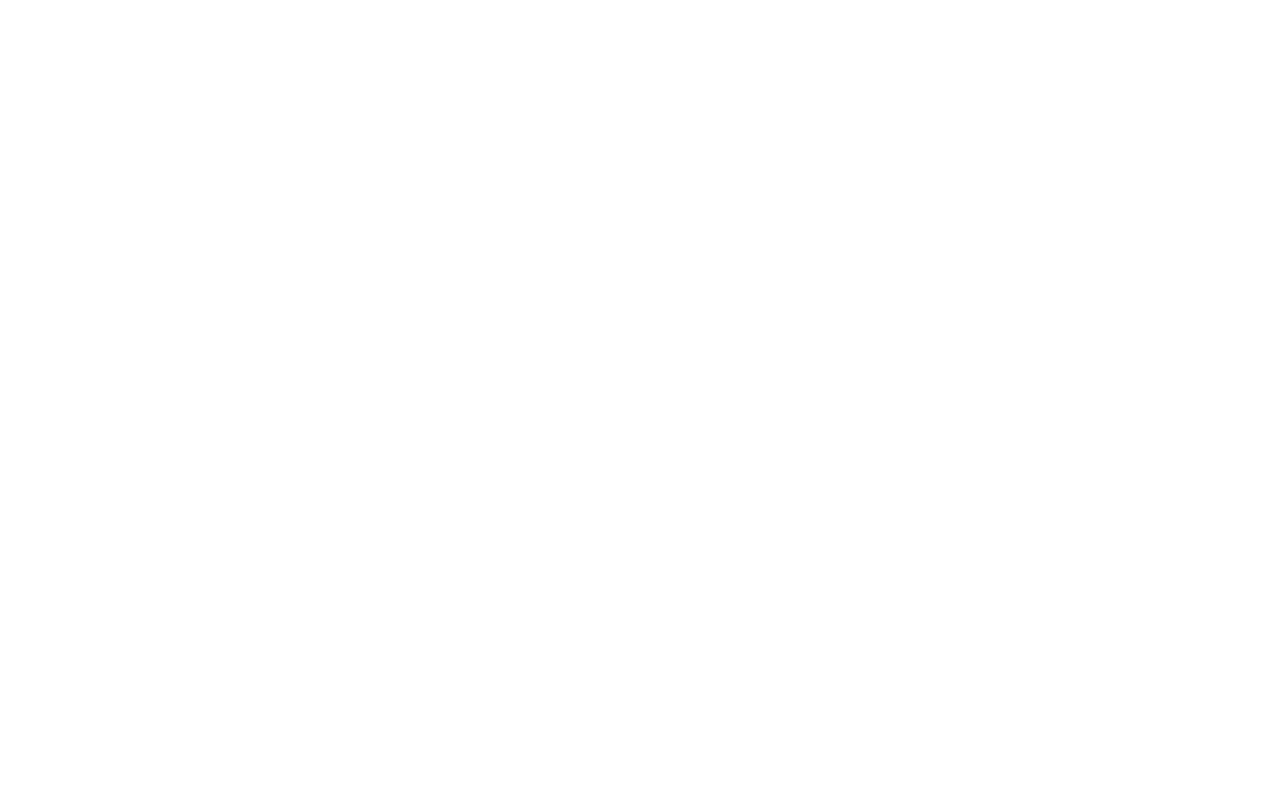
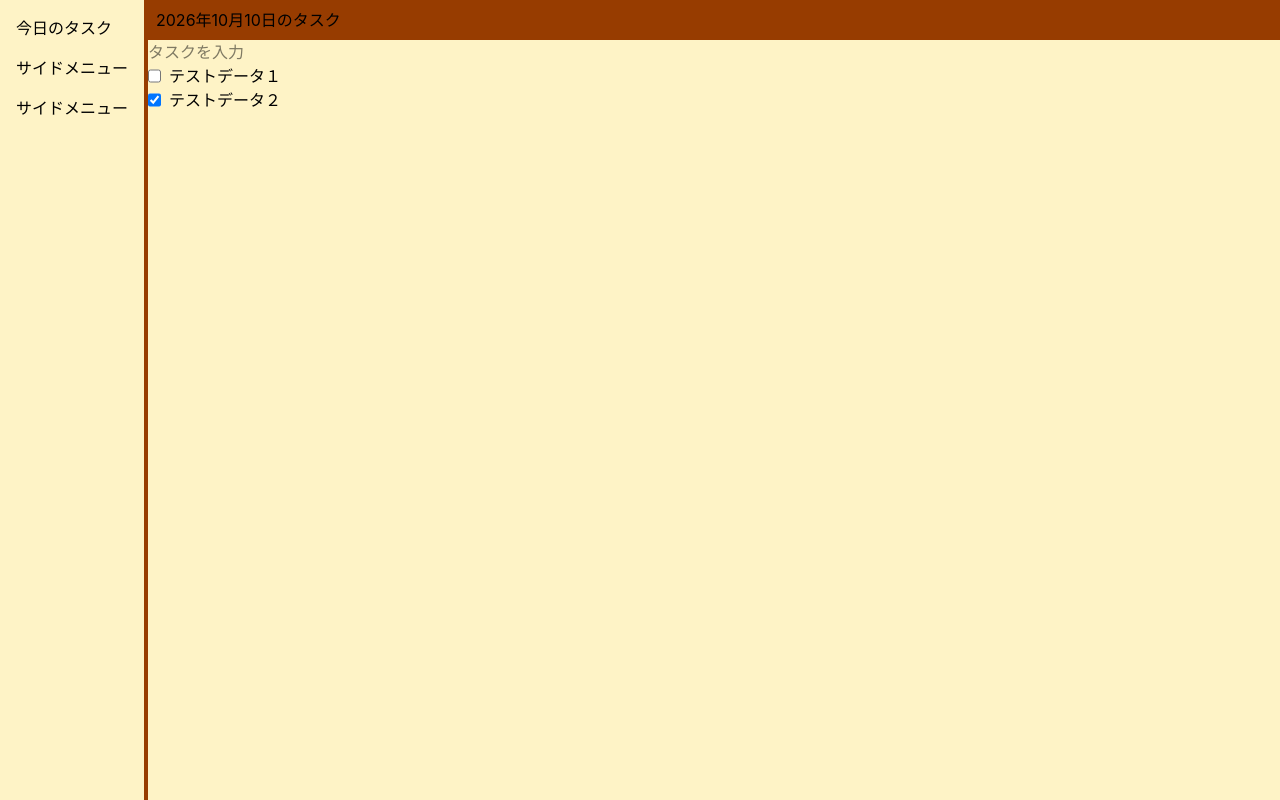
Before and after one commit to 20tksh21/task-stacker, a React (Vite) app: page / in a window 1280 px wide. Built offline with nearby package versions, Linux system fonts and the light colour scheme.

Commit message:
UIのプロトタイプを作成
サイドメニュー、メイン部分の分割
タスク入力フォームとモックデータの表示のみ

```diff
--- a/src/App.tsx
+++ b/src/App.tsx
@@ -1,7 +1,47 @@
+import { useState } from "react";
+import { Task } from "./task";
+
 export default function App() {
+  /*日付の取得*/
+  const today = new Date();
+  const formattedDate = today.toLocaleDateString('ja-JP', {
+    year: 'numeric',
+    month: 'long',
+    day: 'numeric',
+  });
+
+
+const [taskText, setTaskText] = useState<string>("")
+
+
   return (
-    <main>
+    <main className="bg-amber-100">
+      <div className="flex h-screen">
 
+        {/*サイドメニュー部分*/}
+        <div className="p-4 border-r-4 border-amber-800">
+          <h1 className="mb-4">今日のタスク</h1>
+          <h1 className="mb-4">サイドメニュー</h1>
+          <h1 className="mb-4">サイドメニュー</h1>
+        </div>
+
+        {/*メイン部分 flex-1は全体ー他の要素のサイズを全てこれにする*/}
+        <div className="flex-1">
+          <p className="p-2 bg-amber-800">{formattedDate}のタスク</p>
+          {/*入力フォーム */}
+          <input
+            type="text"
+            value={taskText}
+            onChange={(e) => setTaskText(e.target.value)}
+            placeholder="タスクを入力"
+          />
+          {/*モックデータ */}
+          <Task taskText="テストデータ１" isDone={false}></Task>
+          <Task taskText="テストデータ２" isDone={true}></Task>
+
+
+        </div>
+      </div>
     </main>
   )
 }
--- /dev/null
+++ b/src/task.tsx
@@ -0,0 +1,16 @@
+
+type Task = {
+    taskText: string;
+    isDone: boolean;
+}
+
+
+export const Task = ({taskText, isDone}:Task ) => {
+
+    return (
+        <div className="flex gap-2">
+            <input type="checkbox" checked={isDone}></input>
+            <p>{taskText}</p>
+        </div>
+    )
+}
```
